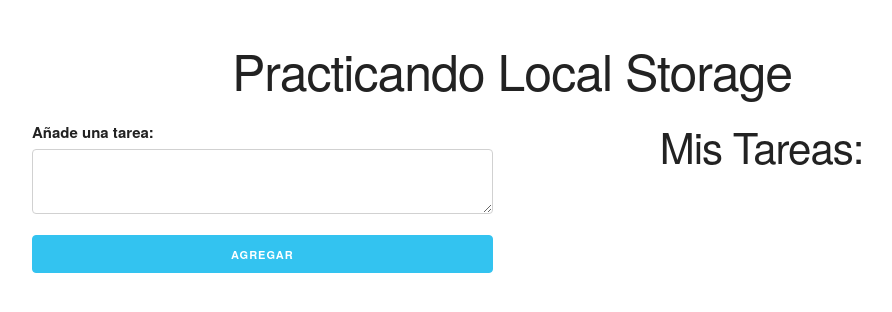
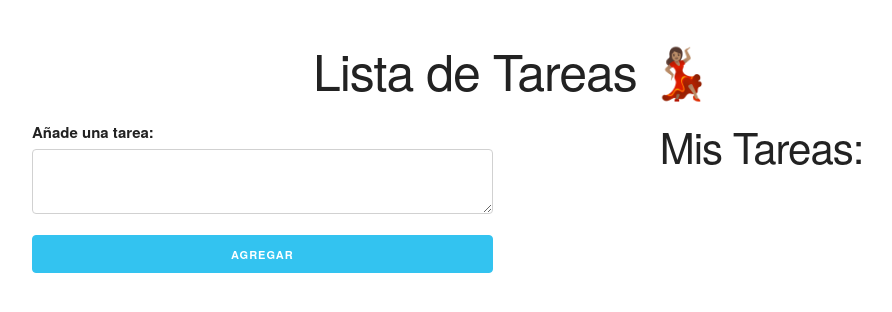
Before and after one commit to Tiken-Dev/local-storage, a plain HTML site: page index.html in a window 1280 px wide. Shown: the whole page, without its empty margins (128-1020 px from the left). Drawn offline with Linux system fonts and the light colour scheme.

Commit message:
cambios nuevos

```diff
--- a/index.html
+++ b/index.html
@@ -14,7 +14,7 @@
     <div id="contenido">
         <div class="container">
 
-            <h1>Practicando Local Storage</h1>
+            <h1>Lista de Tareas 💃🏽</h1>
             <div class="row">
                 <div class="six columns">
                     <label for="tweet">Añade una tarea:</label>
```
